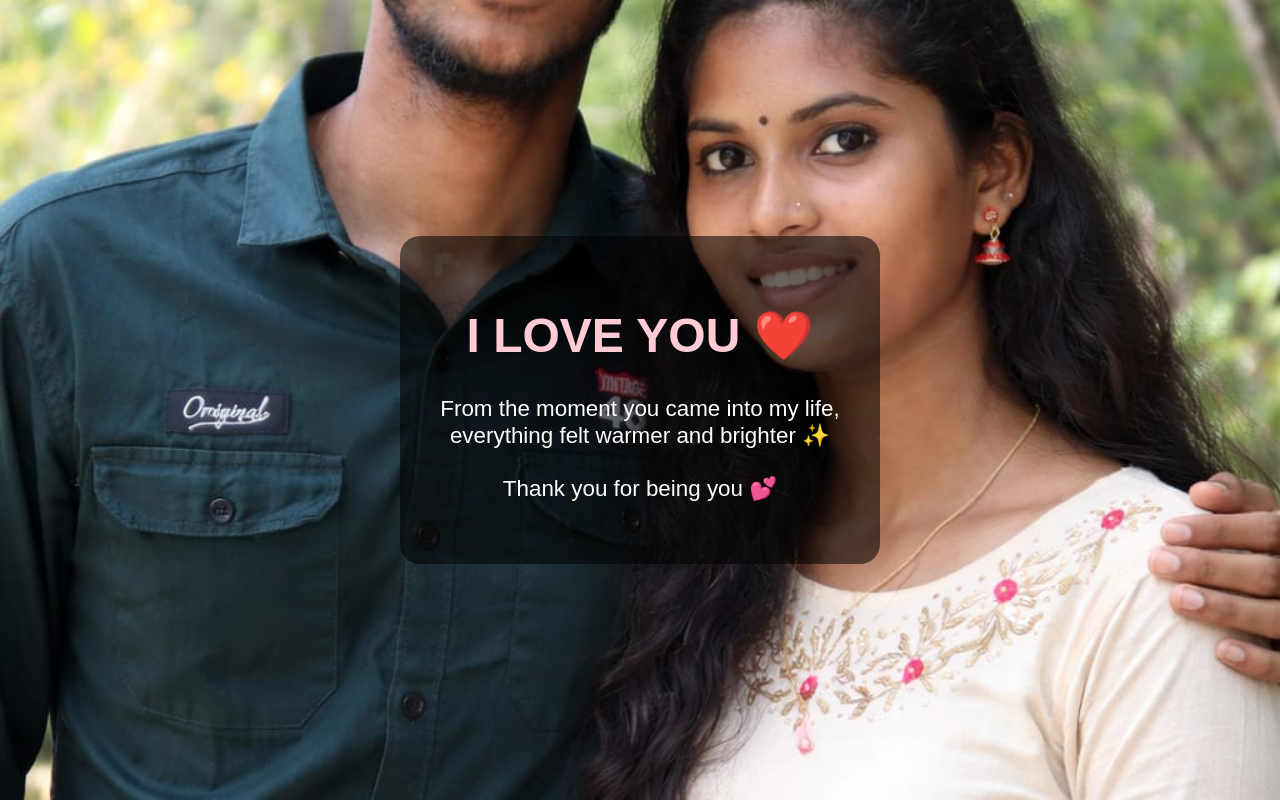
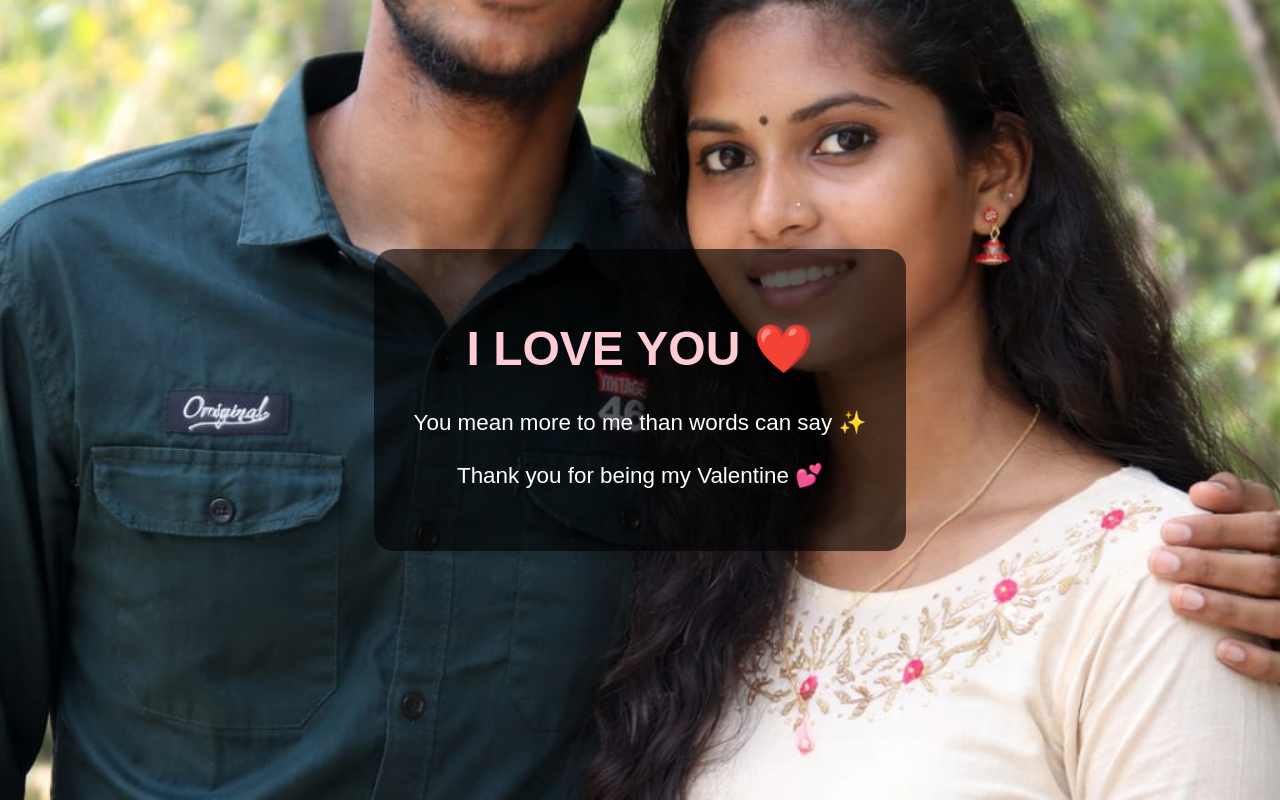
Before and after one commit to adershaparayidathil-dot/VALENTINE-, a plain HTML site: page love.html in a window 1280 px wide. Drawn offline with Linux system fonts and the light colour scheme.

Commit message:
Update love.html

```diff
--- a/love.html
+++ b/love.html
@@ -4,23 +4,33 @@
   <title>I Love You ❤️</title>
   <style>
     body {
+      margin: 0;
       height: 100vh;
-    margin: 0;
-    background-image: url("love-pic.jpeg");
-    background-repeat: no-repeat;
-    background-position: center;
-    background-size: cover;
+      font-family: Arial, sans-serif;
+      overflow: hidden;
+    }
 
+    .bg {
+      position: fixed;
+      top: 0;
+      left: 0;
+      width: 100%;
+      height: 100%;
+      background: url("love-pic.jpeg") center center / cover no-repeat;
+      z-index: -1;
+    }
+
+    .content {
+      height: 100vh;
       display: flex;
       justify-content: center;
       align-items: center;
-    font-family: Arial, sans-serif;
+      text-align: center;
       color: white;
-    text-align: center;
     }
 
-  .msg {
-    background: rgba(0, 0, 0, 0.55);
+    .box {
+      background: rgba(0,0,0,0.6);
       padding: 40px;
       border-radius: 20px;
     }
@@ -34,17 +44,21 @@
       font-size: 1.4em;
     }
   </style>
-
 </head>
 
 <body>
-  <div class="msg">
+
+  <div class="bg"></div>
+
+  <div class="content">
+    <div class="box">
       <h1>I LOVE YOU ❤️</h1>
       <p>
-      From the moment you came into my life,<br>
-      everything felt warmer and brighter ✨<br><br>
-      Thank you for being you 💕
+        You mean more to me than words can say ✨<br><br>
+        Thank you for being my Valentine 💕
       </p>
     </div>
+  </div>
+
 </body>
 </html>
```
Lines whose indentation alone changed are shown as unchanged.
